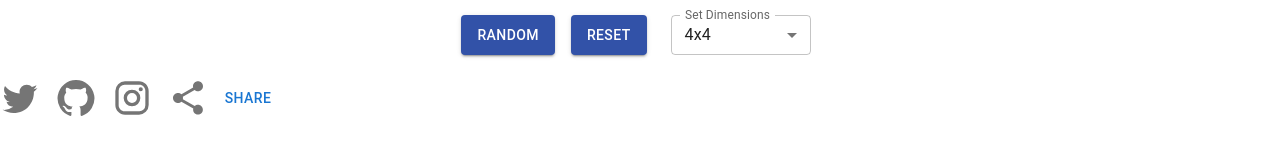
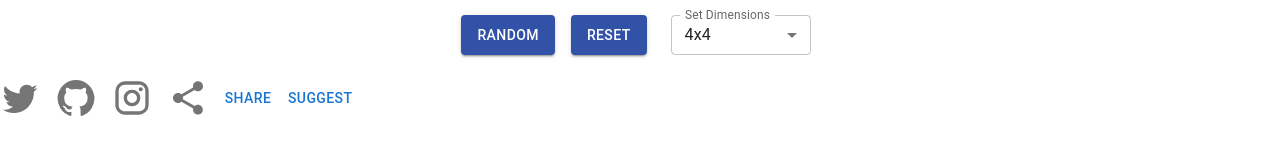
Before and after one commit to EllAchE/lingobingo, a React (Create React App) app: page / in a window 1280 px wide. Shown: the part 674-828 px from the top of the page. Built offline with nearby package versions, Linux system fonts and the light colour scheme.

Commit message:
add suggestion

```diff
--- a/src/components/WaterMark.tsx
+++ b/src/components/WaterMark.tsx
@@ -1,15 +1,6 @@
-import {
-  Alert,
-  Box,
-  Button,
-  Grid,
-  IconButton,
-  Snackbar,
-  stepperClasses,
-} from '@mui/material';
+import { Alert, Box, Button, Grid, IconButton, Snackbar } from '@mui/material';
 import GitHubIcon from '@mui/icons-material/GitHub';
 import TwitterIcon from '@mui/icons-material/Twitter';
-import BingoCount from './BingoCount';
 import InstagramIcon from '@mui/icons-material/Instagram';
 import ShareIcon from '@mui/icons-material/Share';
 import { useState } from 'react';
@@ -26,6 +17,13 @@ function openTwitter() {
 
 function openGithub() {
   window.open('https://github.com/EllAchE', '_blank');
+}
+
+function openGoogleForm() {
+  window.open(
+    'https://docs.google.com/forms/d/e/1FAIpQLSfgCPr1rr9807sKvCAaX9_AcRLuGm1rell1OM0EkOpeSvRI6Q/viewform?usp=sf_link',
+    '_blank'
+  );
 }
 
 export default function WaterMark() {
@@ -98,6 +96,15 @@ export default function WaterMark() {
             Share
           </Button>
         )}
+        {!state.showBingoEffects && (
+          <Button
+            onClick={() => {
+              openGoogleForm();
+            }}
+          >
+            Suggest
+          </Button>
+        )}
       </Grid>
       <Snackbar open={open} autoHideDuration={2200} onClose={handleClose}>
         <Alert
```
